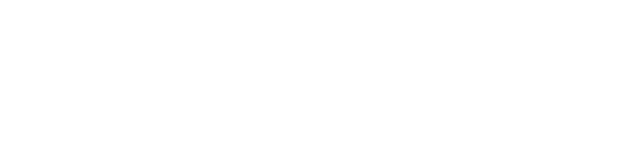
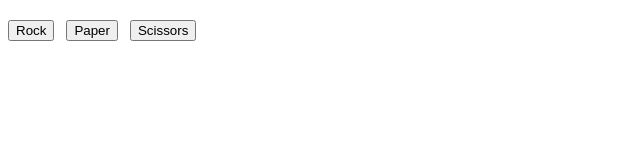
Before and after one commit to Piptr69/javascript, a plain HTML site: page rps/index.html in a window 1280 px wide. Shown: the whole page, without its empty margins (0-640 px from the left). Drawn offline with Linux system fonts and the light colour scheme.

Commit message:
add margin to middle button

```diff
--- a/rps/index.html
+++ b/rps/index.html
@@ -4,9 +4,9 @@
     <meta charset="UTF-8">
     <meta name="viewport" content="width=device-width, initial-scale=1.0">
     <title>rock paper scissors</title>
-    <script src="javascript.js"></script>
+    <script src="javascript.js" defer></script>
 </head>
 <body>
-
+    <div id="container"></div>
 </body>
 </html>
--- a/rps/javascript.js
+++ b/rps/javascript.js
@@ -49,3 +49,15 @@ function playRound(playerSelection, computerSelection) {
   const rockButton = document.createElement("button");
   const paperButton = document.createElement("button");
   const scissorsButton = document.createElement("button");
+
+  const container = document.querySelector('#container');
+
+  rockButton.textContent = 'Rock';
+  paperButton.textContent = 'Paper';
+  scissorsButton.textContent = 'Scissors';
+
+  paperButton.style.margin = '12px';
+
+  container.appendChild(rockButton);
+  container.appendChild(paperButton);
+  container.appendChild(scissorsButton);
```
